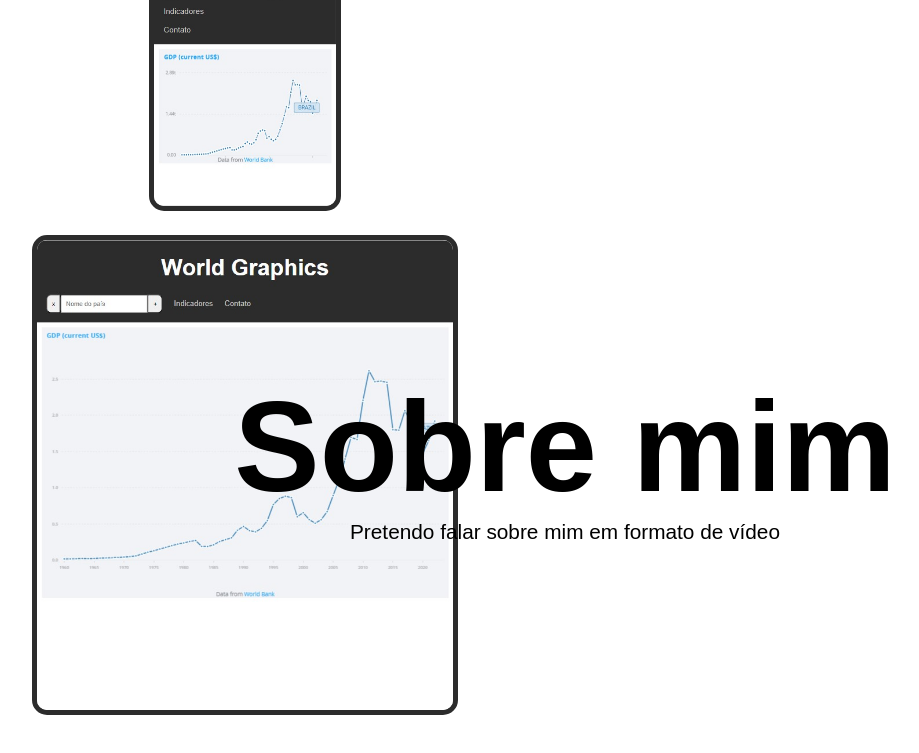
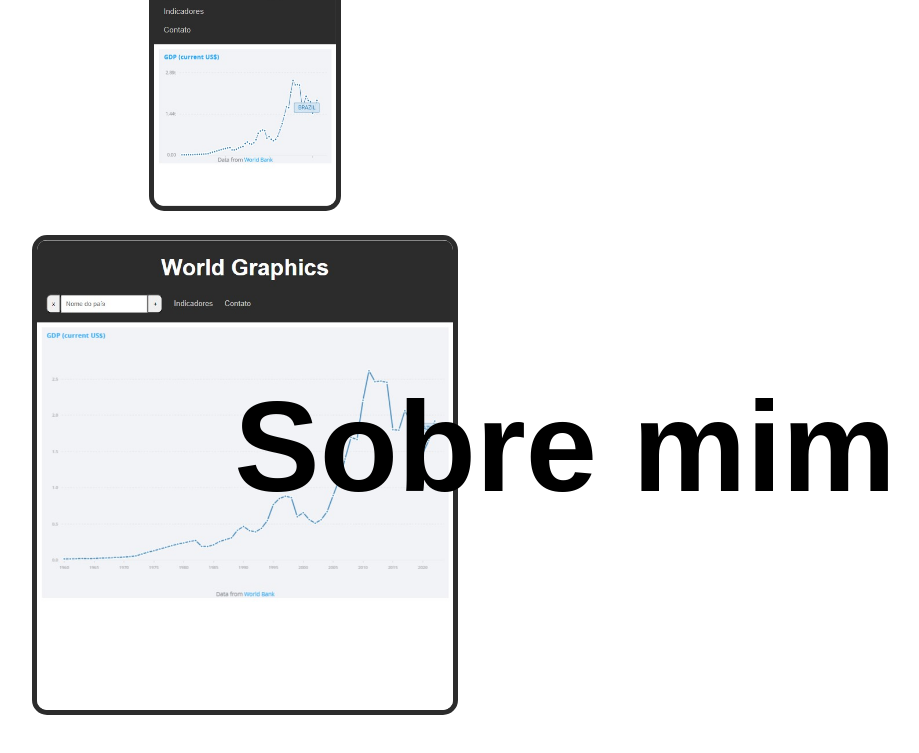
Before and after one commit to HernaniSamuel/meu_portfolio, a React (Vite) app: page / in a window 1280 px wide. Shown: the part 2137-2890 px from the top of the page, without its empty margins (75-994 px from the left). Built offline with nearby package versions, Linux system fonts and the light colour scheme.

Commit message:
sem video

```diff
--- a/src/components/SobreMim.jsx
+++ b/src/components/SobreMim.jsx
@@ -4,7 +4,7 @@ export default function SobreMim(){
     return(
         <section className={styles.mim_container}>
             <h1 className={styles.title}>Sobre mim</h1>
-            <p>Pretendo falar sobre mim em formato de vídeo</p>
+
         </section>
     )
 }
```
